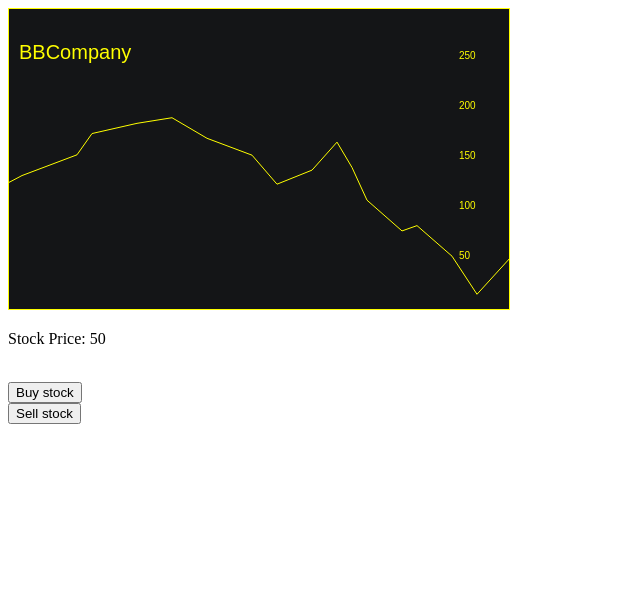
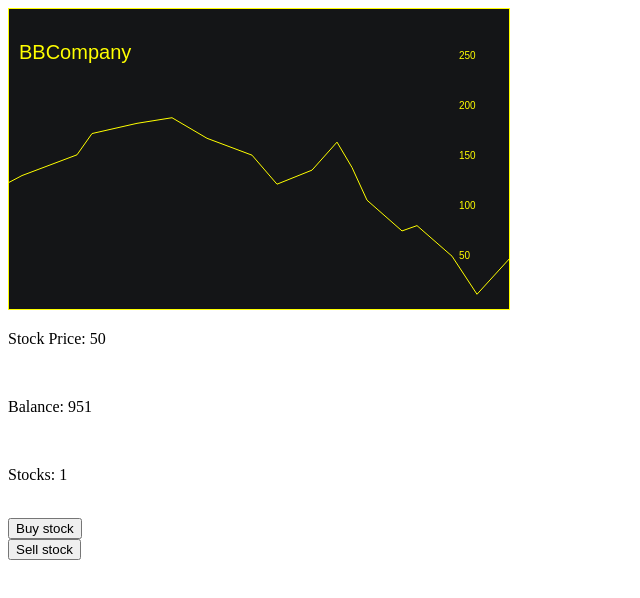
Before and after one commit to Vjio/vjio.github.io, a plain HTML site: page stock.html in a window 1280 px wide. Both pictures are taken after a click on the button "Buy stock". Shown: the whole page, without its empty margins (0-640 px from the left). Drawn offline with Linux system fonts and the light colour scheme.

Commit message:
Update stock.html

```diff
--- a/stock.html
+++ b/stock.html
@@ -13,13 +13,42 @@
 	<br>
 	<p> Stock Price: <span id = "stock-price">150</span></p>
 	<br>
-	<button>Buy stock</button>
+	<p> Balance: <span id = "balance">1000</span></p><br>
+	<p> Stocks: <span id = "number-of-stocks">0</span></p><br>
+	<button id = "buy">Buy stock</button>
 	<br>
-	<button>Sell stock</button>
+	<button id = "sell">Sell stock</button>
 	<script>
 		const canvas = document.getElementById("canvas");
 		const ctx = canvas.getContext("2d");
 		const stockPrice = document.getElementById("stock-price");
+		const Balance = document.getElementById("balance");
+
+		let money = 1000;
+		let curentPrice = 150;
+		let nrStocks = 0;
+
+		//buy/sell
+		const buyButton = document.getElementById("buy");
+		const sellButton = document.getElementById("sell");
+
+		buyButton.addEventListener("click", () => {
+			if (money > curentPrice){
+				money -= curentPrice;
+				nrStocks++;
+				document.getElementById("number-of-stocks").innerHTML = nrStocks;
+				Balance.innerHTML = money;
+			}
+		});
+
+		sellButton.addEventListener("click", () => {
+			if (nrStocks > 0){
+				nrStocks--;
+				money += curentPrice;
+				document.getElementById("number-of-stocks").innerHTML = nrStocks;
+				Balance.innerHTML = money;
+			}
+		});
 
 		// Set the canvas size
 		canvas.width = 500;
@@ -53,7 +82,6 @@
 		//drawing the graph
 		const getStockPrice = () => {
 			let lastStock = 0;
-			let curentPrice;
 			while (stockTimes[lastStock+1] <= canvas.width){
 				lastStock++;
 			}
```
